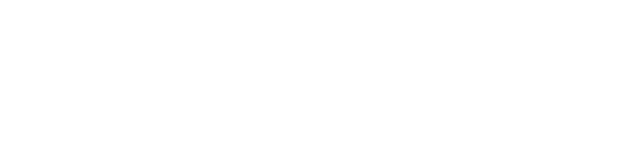
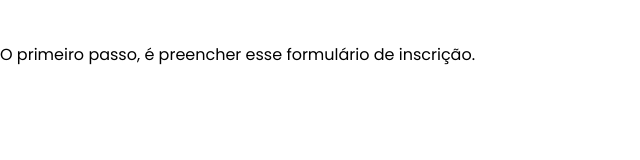
Before and after one commit to jhGomess/stage3_projeto1, a plain HTML site: page index.html in a window 1280 px wide. Shown: the whole page, without its empty margins (0-640 px from the left). Drawn offline with Linux system fonts and the light colour scheme.

Commit message:
adicionado um h1 e um p, e adicionado fontes e tamanho das fontes no body e no h1.

```diff
--- a/index.html
+++ b/index.html
@@ -1,9 +1,26 @@
 <!DOCTYPE html>
 <html lang="pt-br">
   <head>
+    <link rel="preconnect" href="https://fonts.googleapis.com" />
+    <link rel="preconnect" href="https://fonts.gstatic.com" crossorigin />
+
     <meta charset="UTF-8" />
     <meta name="viewport" content="width=device-width, initial-scale=1.0" />
-    <title>Document</title>
+    <title>Crie seu evento</title>
+
+    <link rel="stylesheet" href="style.css" />
+
+    <link
+      href="https://fonts.googleapis.com/css2?family=Archivo:wght@600;700&family=Poppins&display=swap"
+      rel="stylesheet"
+    />
   </head>
-  <body></body>
+  <body>
+    <header>
+      <h1>Crie e compartilhe seu evento.</h1>
+      <p>O primeiro passo, é preencher esse formulário de inscrição.</p>
+    </header>
+
+    <form></form>
+  </body>
 </html>
--- a/style.css
+++ b/style.css
@@ -11,4 +11,14 @@
 
 body {
   font-size: 1.6rem;
+  font-family: "Poppins", sans-serif;
 }
+
+h1 {
+  font-family: "Archivo", sans-serif;
+  font-weight: bold;
+
+  font-size: 3.6rem;
+  line-height: 4.2rem;
+  color: white;
+}
```
